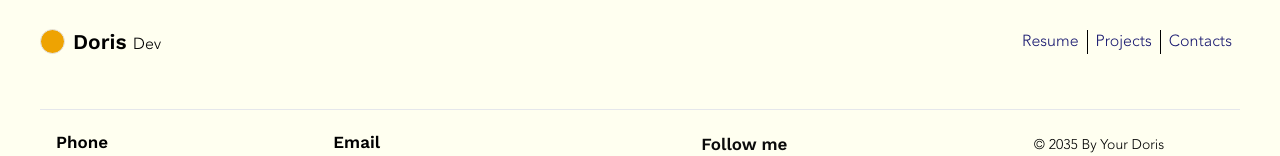
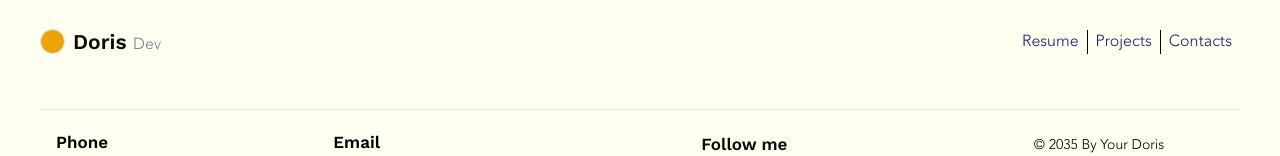
Before and after one commit to airxist/portfolio, a React (Vite) app: page /anime in a window 1280 px wide. Shown: the top 156 px of the page. Built offline with nearby package versions, Linux system fonts and the light colour scheme.

Commit message:
trying to fix vercel error

```diff
--- a/src/components/common/Header.jsx
+++ b/src/components/common/Header.jsx
@@ -16,8 +16,8 @@ const Header = () => {
             <IconWrapper containerStyle="size-[25px] border bg-[var(--orange)] rounded-full" />
           </Link>
 
-          <h2 className="text-[21px] font-work_sans_sm">
-            Doris <span className="text-base font-avenir">Dev</span>
+          <h2 className="text-[21px] font-work_sans_sm text-title">
+            Doris <span className="text-base font-avenir text-secondary_text">Dev</span>
           </h2>
         </div>
 
```
